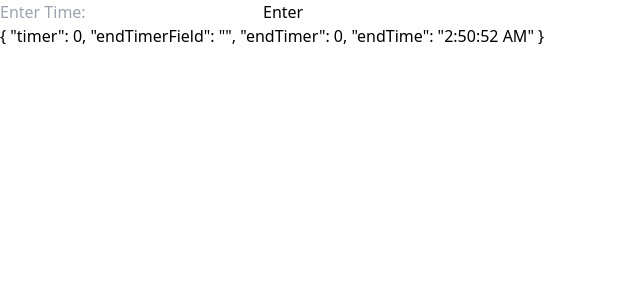
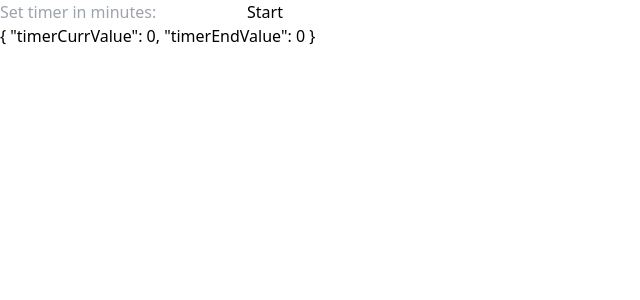
Before and after one commit to vincentktieu101/soft-timer, a Next.js app: page / in a window 1280 px wide. Shown: the top 300 px of the page, without its empty margins (0-640 px from the left). Built offline with nearby package versions, Linux system fonts and the light colour scheme.

Commit message:
refactor

```diff
--- /dev/null
+++ b/src/app/components/Form.tsx
@@ -0,0 +1,31 @@
+import React, { useState } from "react";
+
+interface FormProps {
+  startTimer: (timer: number) => void;
+}
+
+export const Form = ({ startTimer }: FormProps) => {
+  const [endTimerField, setEndTimerField] = useState("");
+
+  const handleEnter = (e: React.MouseEvent<HTMLElement>) => {
+    e.preventDefault();
+    const time = parseInt(endTimerField) * 60 || -1;
+    setEndTimerField("");
+    if (time === -1) {
+      alert("Enter valid number");
+      return;
+    }
+    startTimer(time);
+  };
+
+  return (
+    <form className="flex gap-4">
+      <input
+        placeholder="Set timer in minutes:"
+        value={endTimerField}
+        onChange={(e) => setEndTimerField(e.target.value)}
+      />
+      <button onClick={handleEnter}>Start</button>
+    </form>
+  );
+};
--- a/src/app/page.tsx
+++ b/src/app/page.tsx
@@ -2,83 +2,65 @@
 
 import React, { useEffect, useState } from "react";
 
+import { Form } from "./components/Form";
+
 export default function Home() {
   const [startTime, setStartTime] = useState<Date>();
-  const [timer, setTimer] = useState(0);
-  const [endTimerField, setEndTimerField] = useState("");
-  const [endTimer, setEndTimer] = useState(0);
-  const isTimeUp = timer >= endTimer;
+  const [timerCurrValue, setTimer] = useState(0);
+  const [timerEndValue, setTimerEndValue] = useState(0);
+  const isTimeUp = timerCurrValue >= timerEndValue;
   const endTime = startTime
-    ? new Date(startTime.getTime() + endTimer * 1000)
-    : new Date();
-
-  const handleEnter = (e: React.MouseEvent<HTMLElement>) => {
-    e.preventDefault();
-    const time = parseInt(endTimerField) * 60 || -1;
-    setEndTimerField("");
-    if (time === -1) {
-      alert("Enter valid number");
-      return;
-    }
-    setEndTimer(time);
-    setStartTime(new Date());
-    setTimer(0);
-  };
+    ? new Date(startTime.getTime() + timerEndValue * 1000)
+    : undefined;
 
   useEffect(() => {
     let interval: NodeJS.Timeout;
     if (startTime) {
       interval = setInterval(() => {
-        setTimer((timer) => timer + 1);
+        setTimer((timerCurrValue) => timerCurrValue + 1);
       }, 1000);
     }
     return () => clearInterval(interval);
   }, [startTime]);
 
-  const formattedTimer = [Math.floor(timer / 60), Math.floor(timer % 60)].map(
-    (myNumber) => {
-      return myNumber.toLocaleString("en-US", {
-        minimumIntegerDigits: 2,
-        useGrouping: false,
-      });
-    }
-  );
+  const startTimer = (timerCurrValue: number) => {
+    setTimerEndValue(timerCurrValue);
+    setStartTime(new Date());
+    setTimer(0);
+  };
+
+  const formattedTimer = [
+    Math.floor(timerCurrValue / 60),
+    Math.floor(timerCurrValue % 60),
+  ].map((myNumber) => {
+    return myNumber.toLocaleString("en-US", {
+      minimumIntegerDigits: 2,
+      useGrouping: false,
+    });
+  });
 
   const debugArray = {
     startTime: startTime?.toLocaleTimeString(),
-    timer,
-    endTimerField,
-    endTimer,
-    endTime: endTime.toLocaleTimeString(),
-  }
+    endTime: endTime?.toLocaleTimeString(),
+    timerCurrValue,
+    timerEndValue,
+  };
 
   return (
     <div
-      className={`w-full h-full ${isTimeUp && endTimer ? "bg-blue-300" : ""}`}
+      className={`w-full h-full ${
+        isTimeUp && timerEndValue ? "bg-blue-300" : ""
+      }`}
     >
-      {startTime ? (
+      {startTime && endTime ? (
         <>
           <div>Start - {startTime.toLocaleTimeString()}</div>
           <div>End - {endTime.toLocaleTimeString()}</div>
           <div>{formattedTimer.join(":")}</div>
-          <form className="flex gap-8">
-            <input
-              placeholder="Enter Time:"
-              value={endTimerField}
-              onChange={(e) => setEndTimerField(e.target.value)}
-            />
-            <button onClick={handleEnter}>Reset</button>
-          </form>
+          <Form startTimer={startTimer} />
         </>
       ) : (
-        <form className="flex gap-8">
-          <input
-            placeholder="Enter Time:"
-            value={endTimerField}
-            onChange={(e) => setEndTimerField(e.target.value)}
-          />
-          <button onClick={handleEnter}>Enter</button>
-        </form>
+        <Form startTimer={startTimer} />
       )}
       {JSON.stringify(debugArray, null, 2)}
     </div>
```
